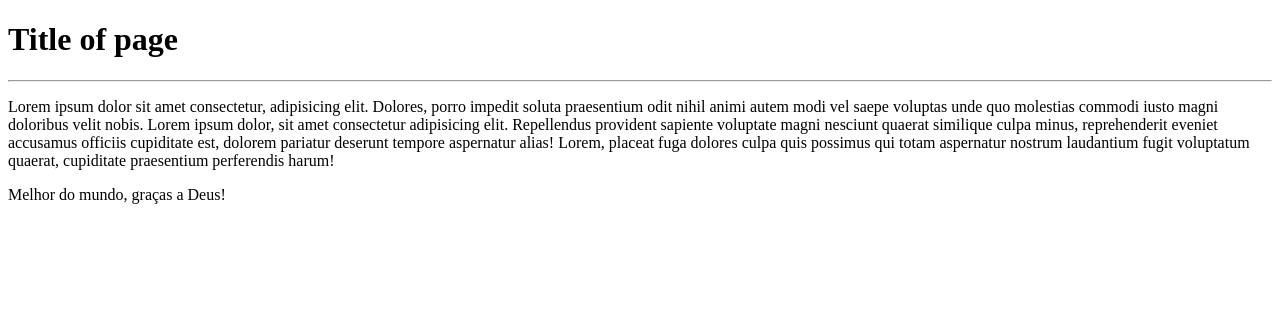
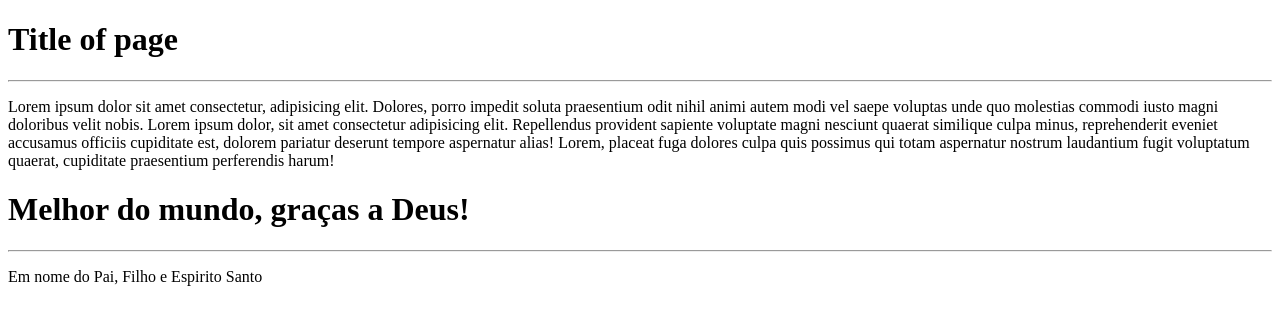
Before and after one commit to Ghust25/crud-tour-of-heroes, an Angular app: page / in a window 1280 px wide. Shown: the top 324 px of the page. Built offline with nearby package versions, Linux system fonts and the light colour scheme.

Commit message:
Atualização

```diff
--- a/src/app/heroes/heroes.component.html
+++ b/src/app/heroes/heroes.component.html
@@ -1 +1,3 @@
-<p>Melhor do mundo, graças a Deus!</p>
+<h1>Melhor do mundo, graças a Deus!</h1>
+<hr>
+<p>Em nome do Pai, Filho e Espirito Santo</p>
```
